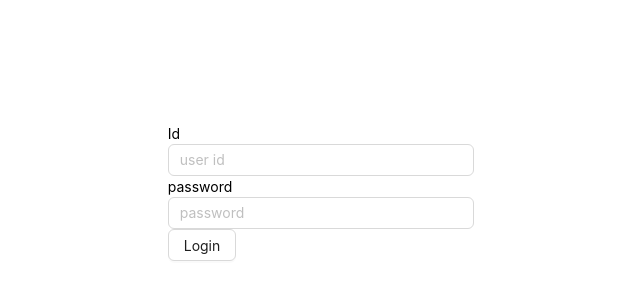
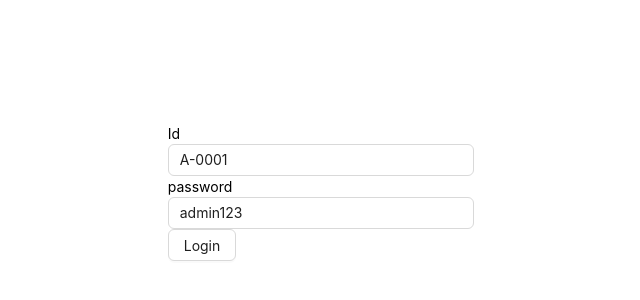
Before and after one commit to naimur-reza/PH-University-Client, a React (Vite) app: page /login in a window 1280 px wide. Shown: the part 208-508 px from the top of the page, without its empty margins (319-959 px from the left). Built offline with nearby package versions, Linux system fonts and the light colour scheme.

Commit message:
Add default values , fix ts bugs

```diff
--- a/src/components/form/PHForm.tsx
+++ b/src/components/form/PHForm.tsx
@@ -1,14 +1,26 @@
 import { ReactNode } from "react";
-import { FormProvider, useForm } from "react-hook-form";
+import {
+  FieldValues,
+  FormProvider,
+  SubmitHandler,
+  useForm,
+} from "react-hook-form";
 
-const PHForm = ({
-  onSubmit,
-  children,
-}: {
-  onSubmit: any;
+type TFormConfig = {
+  defaultValues?: Record<string, unknown>;
+};
+
+type TFormProps = {
+  onSubmit: SubmitHandler<FieldValues>;
   children: ReactNode;
-}) => {
-  const methods = useForm();
+} & TFormConfig;
+
+const PHForm = ({ onSubmit, children, defaultValues }: TFormProps) => {
+  const formConfig: TFormConfig = {};
+
+  if (defaultValues) formConfig["defaultValues"] = defaultValues;
+
+  const methods = useForm(formConfig);
 
   return (
     <FormProvider {...methods}>
--- a/src/components/form/PHInput.tsx
+++ b/src/components/form/PHInput.tsx
@@ -15,7 +15,13 @@ const PHInput = ({ type, name, placeholder, label }: TItems) => {
       <Controller
         name={name}
         render={({ field }) => (
-          <Input placeholder={placeholder} {...field} type={type} id={name} />
+          <Input
+            required
+            placeholder={placeholder}
+            {...field}
+            type={type}
+            id={name}
+          />
         )}
       />
     </div>
--- a/src/pages/Login.tsx
+++ b/src/pages/Login.tsx
@@ -41,9 +41,14 @@ const Login = () => {
     }
   };
 
+  const defaultValues = {
+    userId: "A-0001",
+    password: "admin123",
+  };
+
   return (
     <Row justify="center" align="middle" style={{ height: "100vh" }}>
-      <PHForm onSubmit={onSubmit}>
+      <PHForm onSubmit={onSubmit} defaultValues={defaultValues}>
         <PHInput label="Id" placeholder="user id" name="userId" type="text" />
 
         <PHInput
```
